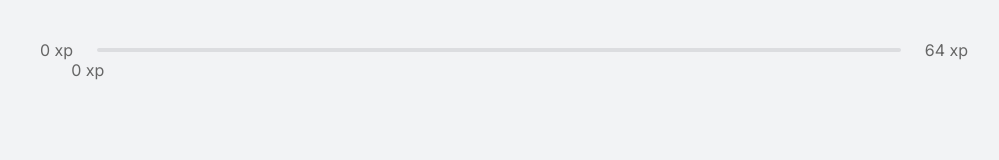
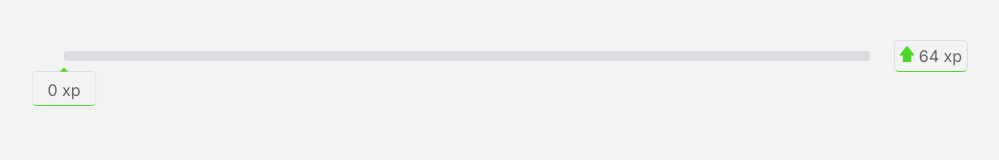
Before and after one commit to Puidor/rpg-pomodoro, a Next.js app: page / in a window 1280 px wide. Shown: the top 160 px of the page, without its empty margins (136-1135 px from the left). Built offline with nearby package versions, Linux system fonts and the light colour scheme.

Commit message:
New ExperienceBar

```diff
--- a/src/components/ExperienceBar.tsx
+++ b/src/components/ExperienceBar.tsx
@@ -13,7 +13,7 @@ export function ExperienceBar() {
 
   return (
     <header className={styles.experienceBar}>
-      <span>0 xp</span>
+      {/* <span>0 xp</span> */}
 
       <div>
         <div style={{ width: `${percentToNextLevel}%` }} />
@@ -22,11 +22,15 @@ export function ExperienceBar() {
           className={styles.currentExperience}
           style={{ left: `${percentToNextLevel}%` }}
         >
+          <img src="icons/arrow-up.svg" alt="arrow-up" />
           {currentExperience} xp
         </span>
       </div>
 
-      <span>{experienceToNextLevel} xp</span>
+      <span>
+        {" "}
+        <img src="icons/level.svg" alt="level" /> {experienceToNextLevel} xp
+      </span>
     </header>
   );
 }
--- a/src/styles/components/ExperienceBar.module.css
+++ b/src/styles/components/ExperienceBar.module.css
@@ -5,27 +5,46 @@
 
 .experienceBar span {
   font-size: 1rem;
+
+  border: 0.5px solid var(--gray-line);
+  border-bottom-color: var(--green);
+  border-radius: 5px;
+  padding: 5px;
 }
 
 .experienceBar > div {
   flex: 1;
-  height: 4px;
-  border-radius: 4px;
+  height: 10px;
+  border-radius: 3px;
   background: var(--gray-line);
   margin: 0 1.5rem;
   position: relative;
 }
 
 .experienceBar > div > div {
-  height: 4px;
-  border-radius: 4px;
+  height: 10px;
+  border-radius: 3px;
   background: var(--green);
 }
 
 span.currentExperience {
   position: absolute;
-  top: 12px;
+  top: 20px;
 
+  border-bottom: 0.5px solid var(--green);
+  border-radius: 5px;
+  padding: 5px;
+
+  width: 65px;
   transform: translateX(-50%);
-  width: 52px;
+
+  display: flex;
+  flex-direction: column;
+  align-items: center;
 }
+
+span.currentExperience img {
+  width: 100%;
+  height: 20px;
+  margin-top: -17px;
+}
```
Also changed, not shown: public/icons/arrow-up.svg (added), public/icons/undraw.svg (added).
